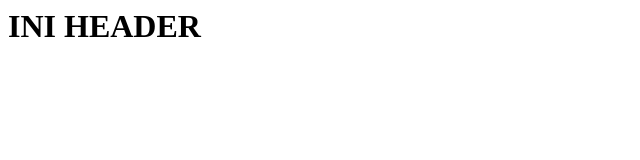
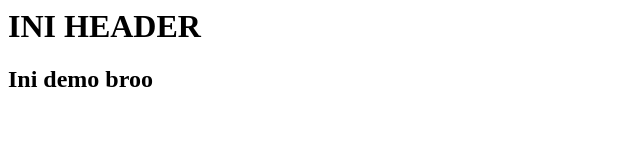
Before and after one commit to dean131/git-backend, a plain HTML site: page index.html in a window 1280 px wide. Shown: the whole page, without its empty margins (0-640 px from the left). Drawn offline with Linux system fonts and the light colour scheme.

Commit message:
feat: nyoba bentrokin

```diff
--- a/index.html
+++ b/index.html
@@ -1,7 +1,6 @@
 <html>
-
-<body>
+  <body>
     <h1>INI HEADER</h1>
-</body>
-
+    <h2>Ini demo broo</h2>
+  </body>
 </html>
```
